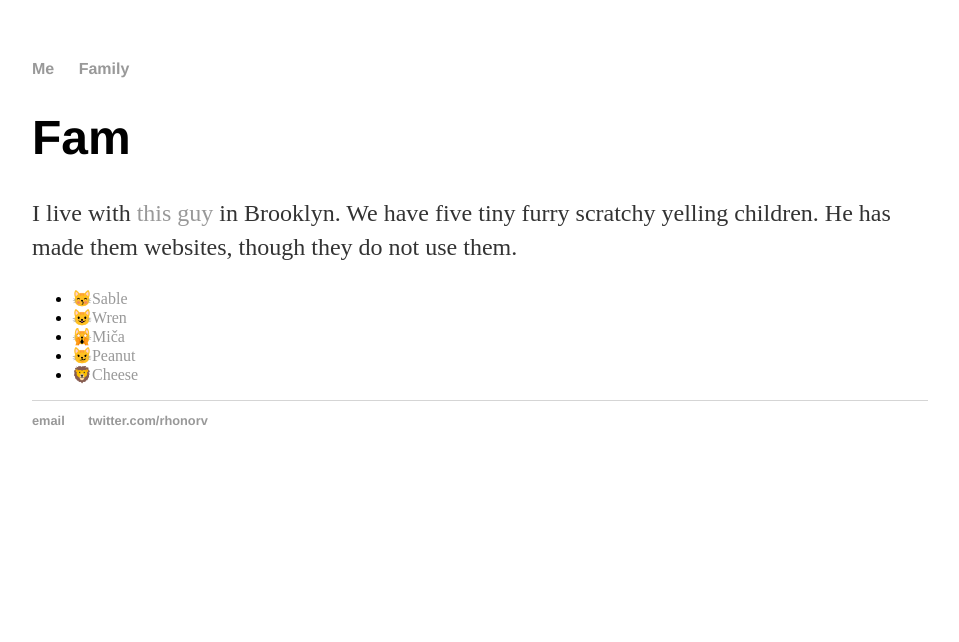
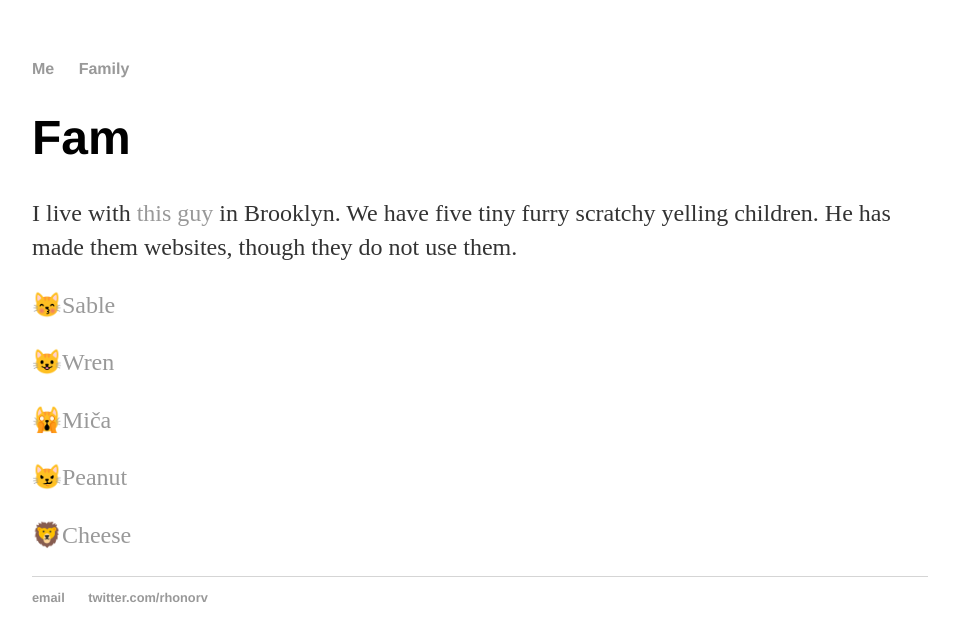
Before and after one commit to rhonorv/rhonorv.github.io, a Jekyll site: the page built from family/index.html, in a window 1280 px wide. Shown: the top 642 px of the page, without its empty margins (160-1119 px from the left). Built offline with Jekyll 4.4.1, drawn with Linux system fonts in a browser that asks for light colours.

Commit message:
Reformat family page

```diff
--- a/family/index.html
+++ b/family/index.html
@@ -7,11 +7,13 @@ title: Family
 			<h1>Fam</h1>
 			<p>I live with <a href="https://jayschwa.net/">this guy</a> in Brooklyn. We have five tiny furry scratchy yelling children. He has made them websites, though they do not use them.</p>
 
-			<ul class="cats">
-				<li><span aria-hidden="true">😽</span><a href="https://sable.cat/">Sable</a></li>
-				<li><span aria-hidden="true">😺</span><a href="https://wren.cat/">Wren</a></li>
-				<li><span aria-hidden="true">🙀</span><a href="https://mica.cat/">Miča</a></li>
-				<li><span aria-hidden="true">😼</span><a href="https://peanut.cat/">Peanut</a></li>
-				<li><span aria-hidden="true">🦁</span><a href="https://cheese.cat/">Cheese</a></li>
-			</ul>
+			<p><span aria-hidden="true">😽</span><a href="https://sable.cat/">Sable</a></p>
+
+			<p><span aria-hidden="true">😺</span><a href="https://wren.cat/">Wren</a></p>
+
+			<p><span aria-hidden="true">🙀</span><a href="https://mica.cat/">Miča</a></p>
+
+			<p><span aria-hidden="true">😼</span><a href="https://peanut.cat/">Peanut</a></p>
+
+			<p><span aria-hidden="true">🦁</span><a href="https://cheese.cat/">Cheese</a></p>
 		</div>
```
